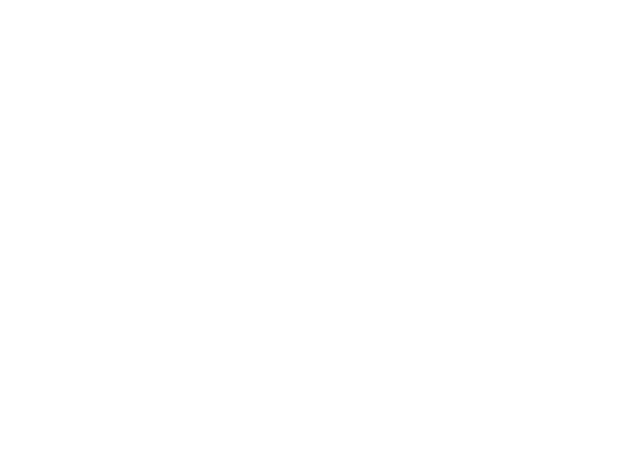
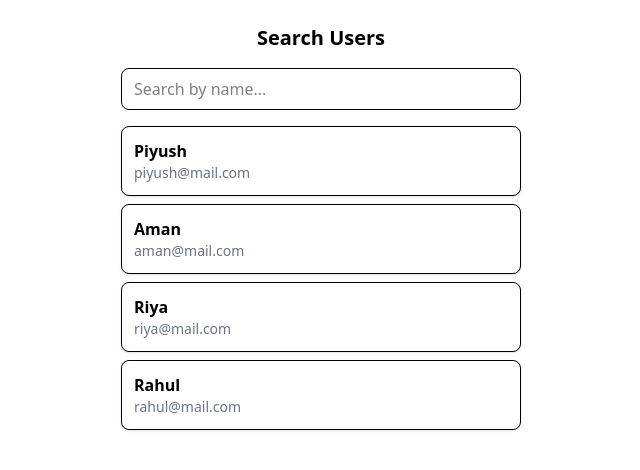
Before and after one commit to PIYUSHDAHLE/React-Code-Practice, a React (Vite) app: page /search in a window 1280 px wide. Before the commit this address had no page. Shown: the top 470 px of the page, without its empty margins (319-959 px from the left). Built offline with nearby package versions, Linux system fonts and the light colour scheme.

Commit message:
Search using filter method

```diff
--- a/src/App.tsx
+++ b/src/App.tsx
@@ -5,6 +5,7 @@ import Toggle from "./pages/Toggle"
 import SubmitForm from "./pages/SubmitForm"
 import APIIntegration from "./pages/APIIntegration"
 import NormalForm from "./pages/NormalForm"
+import SearchFilter from "./pages/Search"
 
 const App = () => {
   return (
@@ -14,9 +15,10 @@ const App = () => {
         <Route path="/" element={<Home />} />
         <Route path="/count" element={<Counter />} />
         <Route path="/toggle" element={<Toggle />} />
-        <Route path="/form" element={<SubmitForm />} />
+        <Route path="/submit-form" element={<SubmitForm />} />
         <Route path="/api-integration" element={<APIIntegration />} />
         <Route path="/normal-form" element={<NormalForm />} />
+        <Route path="/search" element={<SearchFilter />} />
       </Routes>
     </Router>
     </>
--- a/src/layout/Home.tsx
+++ b/src/layout/Home.tsx
@@ -16,6 +16,7 @@ const cards = [
   { id: 3, title: "Submit Form Project", path: "/submit-form" },
   { id: 4, title: "API Integration Project", path: "/api-integration" },
   { id: 5, title: "Normal Form Project", path: "/normal-form" },
+  { id: 6, title: "Search Project", path: "/search" },
 
 ].map(card => ({
   ...card,
--- /dev/null
+++ b/src/pages/Search.tsx
@@ -0,0 +1,75 @@
+import { useState, type ChangeEvent, useMemo } from "react";
+
+/* ================= TYPES ================= */
+
+interface User {
+  id: number;
+  name: string;
+  email: string;
+}
+
+/* ================= MOCK DATA ================= */
+
+const usersData: User[] = [
+  { id: 1, name: "Piyush", email: "piyush@mail.com" },
+  { id: 2, name: "Aman", email: "aman@mail.com" },
+  { id: 3, name: "Riya", email: "riya@mail.com" },
+  { id: 4, name: "Rahul", email: "rahul@mail.com" }
+];
+
+/* ================= COMPONENT ================= */
+
+const SearchFilter = () => {
+  const [search, setSearch] = useState<string>("");
+
+  /* ================= FILTER LOGIC ================= */
+
+  const filteredUsers = useMemo(() => {
+    return usersData.filter(user =>
+      user.name.toLowerCase().includes(search.toLowerCase())
+    );
+  }, [search]);
+
+  /* ================= HANDLER ================= */
+
+  const handleChange = (e: ChangeEvent<HTMLInputElement>) => {
+    setSearch(e.target.value);
+  };
+
+  /* ================= UI ================= */
+
+  return (
+    <div className="p-6 max-w-md mx-auto">
+
+      <h2 className="text-xl font-bold mb-4 text-center">
+        Search Users
+      </h2>
+
+      <input
+        type="text"
+        placeholder="Search by name..."
+        value={search}
+        onChange={handleChange}
+        className="w-full border px-3 py-2 rounded-lg mb-4 focus:outline-none focus:ring-2 focus:ring-indigo-300"
+      />
+
+      {filteredUsers.length === 0 ? (
+        <p className="text-gray-500 text-center">No users found</p>
+      ) : (
+        <ul className="space-y-2">
+          {filteredUsers.map(user => (
+            <li
+              key={user.id}
+              className="p-3 bg-white shadow rounded-lg border"
+            >
+              <p className="font-semibold">{user.name}</p>
+              <p className="text-sm text-gray-500">{user.email}</p>
+            </li>
+          ))}
+        </ul>
+      )}
+    </div>
+  );
+};
+
+export default SearchFilter;
```
